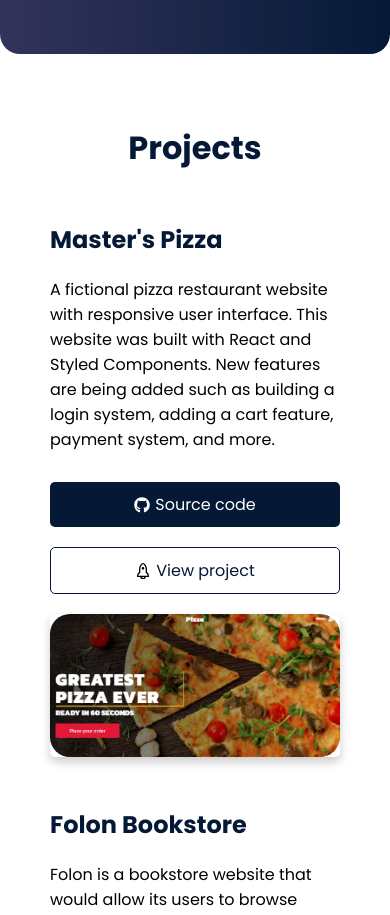
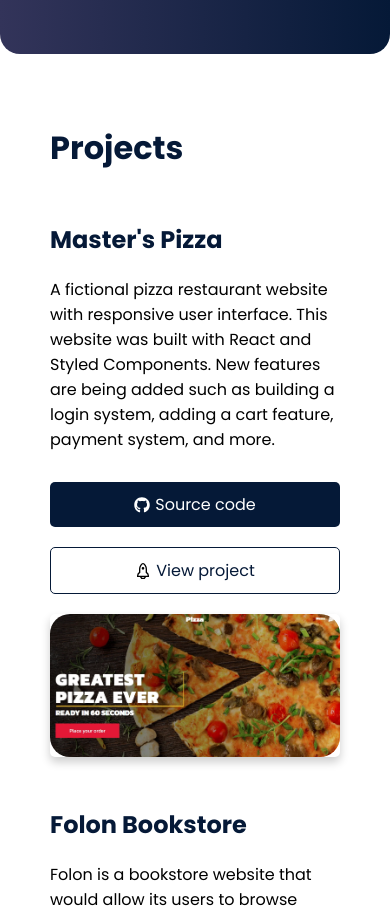
Before and after one commit to piusprince/react-portfolio, a React (Create React App) app: page / in a window 390 px wide. Shown: the part 880-1795 px from the top of the page. Built offline with nearby package versions, Linux system fonts and the light colour scheme.

Commit message:
Update WorkElements.js
 Improved responsiveness on smaller screens by adding text alignments

```diff
--- a/src/components/Work/WorkElements.js
+++ b/src/components/Work/WorkElements.js
@@ -15,6 +15,10 @@ export const WorkTitle = withReveal(
     font-size: 3.2rem;
     color: #051937;
     margin-bottom: 5rem;
+
+    @media ${device.tablet} {
+      text-align: left;
+    }
   `,
   <Fade bottom />
 );
```
